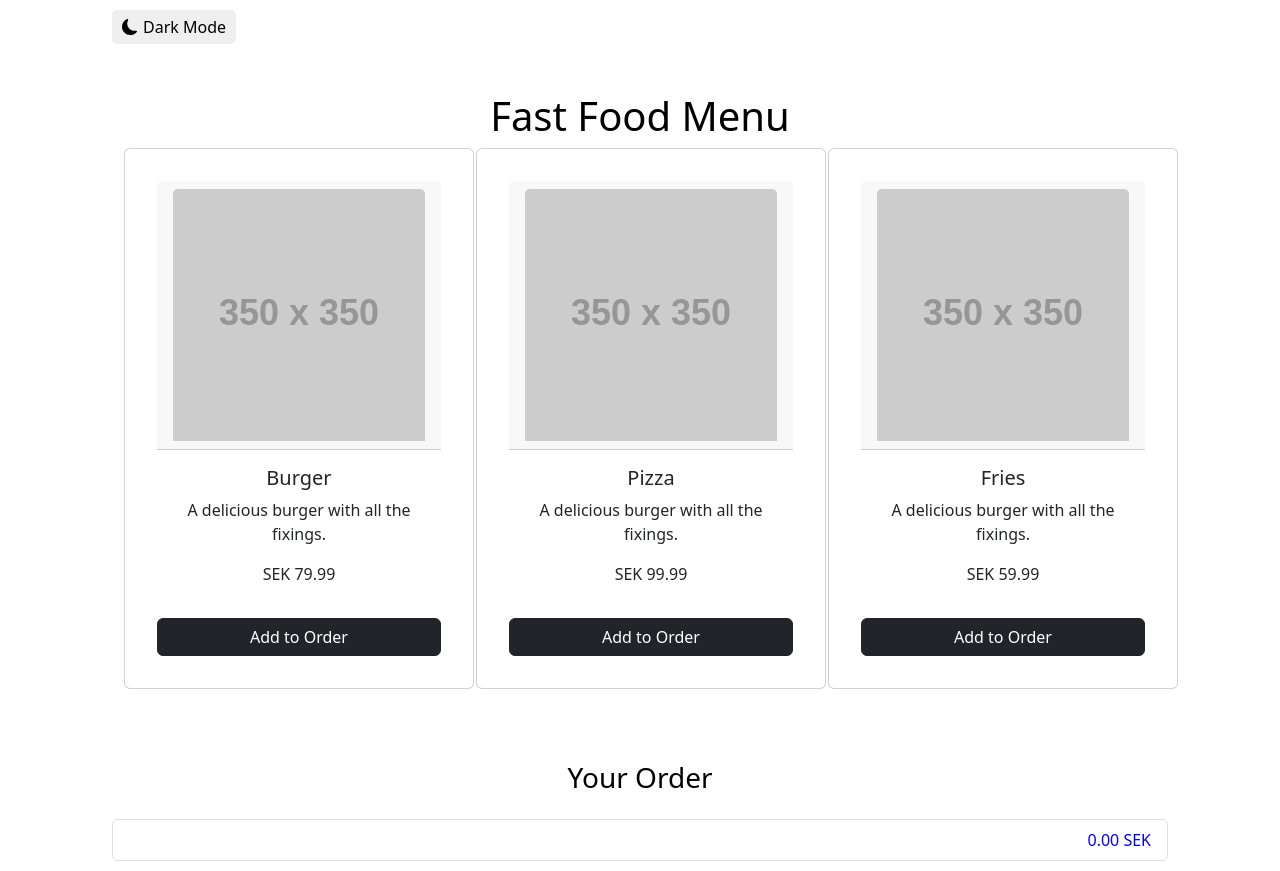
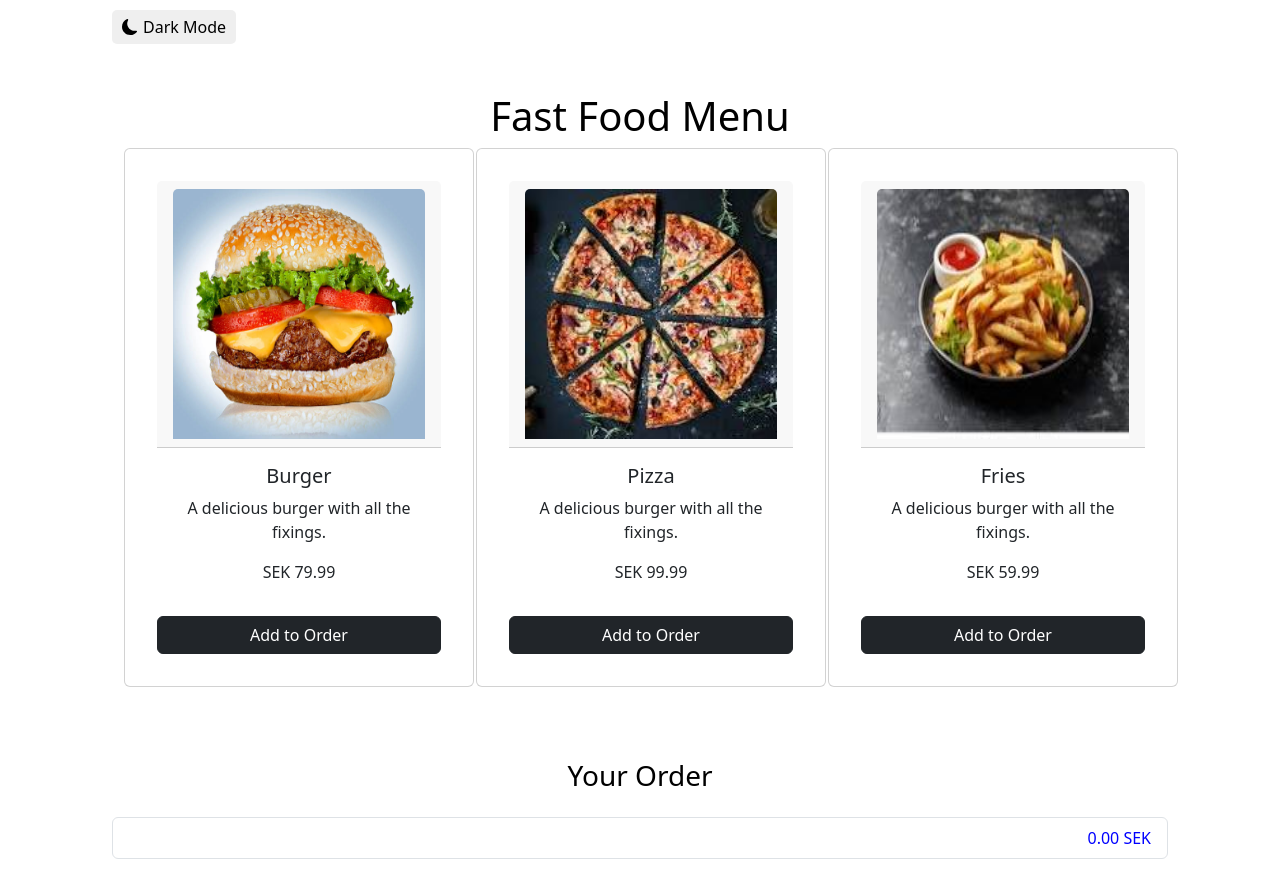
Before and after one commit to Johnruka/FAST-FOOD-ORDERING-APP, a React (Vite) app: page / in a window 1280 px wide. Built offline with nearby package versions, Linux system fonts and the light colour scheme.

Commit message:
modified images size

```diff
--- a/src/App.css
+++ b/src/App.css
@@ -1,14 +1,16 @@
 #root {
     max-width: 1100px;
-    margin: 0 auto;
+
+    margin:  0 auto;
     padding: 10px;
     text-align: center;
   }
 
-
   .card {
     padding: 2em;
+
   }
+
 
   .read-the-docs {
     color: #888;
--- a/src/components/Card.jsx
+++ b/src/components/Card.jsx
@@ -9,9 +9,9 @@ const Card = ({
   cardStyle,
 }) => {
   return (
-    <div className={`card ${cardStyle}`} style={{ width: "350px" }}>
-      <div className="card-header">
-        <img src={image} className="card-img-top" title={title} />
+    <div className={`card ${cardStyle}`} style={{ width: "350px"}}>
+    <div className="card-header">
+      <img src={image} style={{ height: "250px "}} className="card-img-top" title={title} />
       </div>
       <div className="card-body">
         <h5 className="card-title">{title}</h5>
--- a/src/components/Menu.jsx
+++ b/src/components/Menu.jsx
@@ -4,20 +4,20 @@ import Card from "./Card";
 const Menu = ({ addToOrder }) => {
   const menuItems = [
     {
-      image: "https://via.placeholder.com/350" ,
+      image: "src\\assets\\burger.jpg"   ,
       title: "Burger",
       description: "A delicious burger with all the fixings.",
       price: 79.99,
 
     },
     {
-      image: "https://via.placeholder.com/350",
+      image: "src\\assets\\Pizza.jpg",
       title: "Pizza",
       description: "A delicious burger with all the fixings.",
       price: 99.99,
     },
     {
-      image: "https://via.placeholder.com/350",
+      image: "src\\assets\\fries.jpg",
       title: "Fries",
       description: "A delicious burger with all the fixings.",
       price: 59.99,
```
